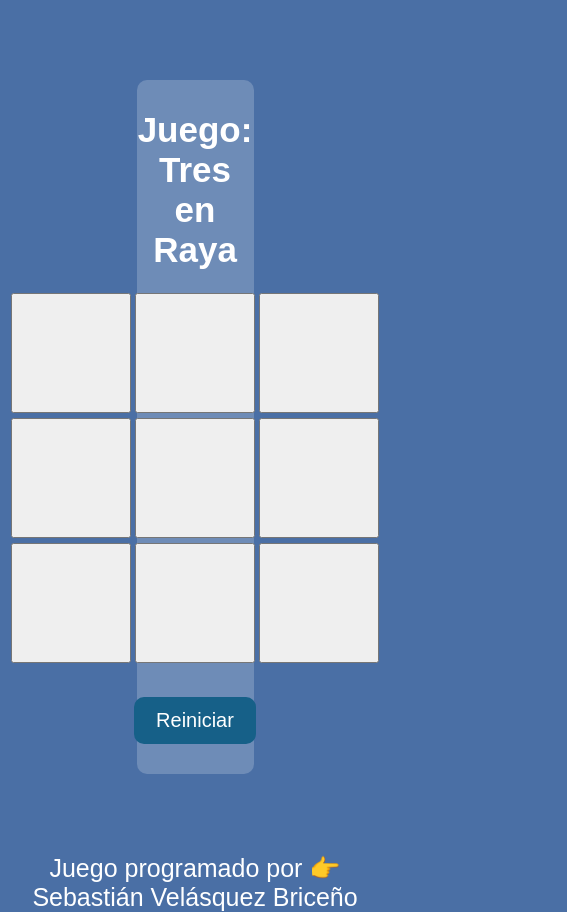
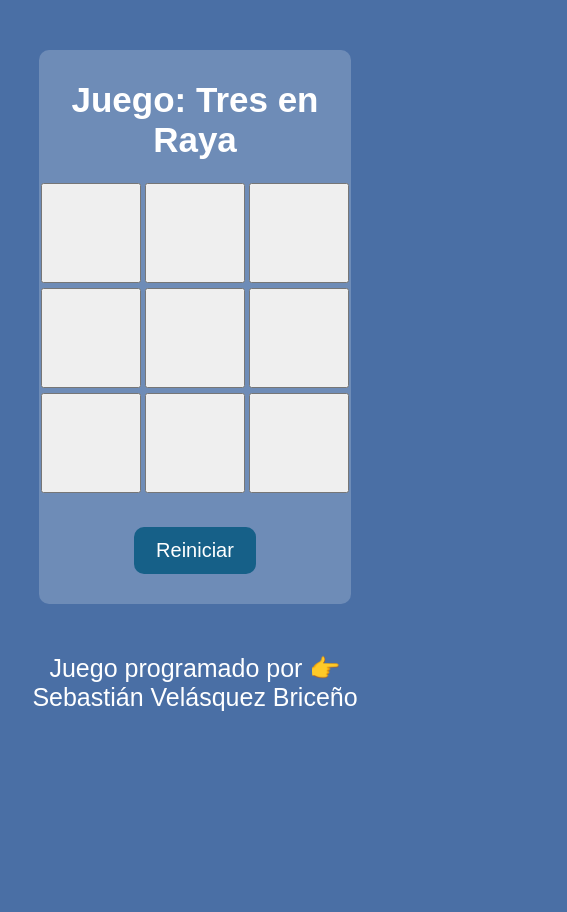
Before and after one commit to sebastian-VB/Juego-TresEnRaya, a plain HTML site: page index.html in a window 390 px wide. Shown: the whole page, 567 px wide, since content can reach past the window. After the commit the page ends 844 px from the top, so only its background shows below. Drawn offline with Linux system fonts and the light colour scheme.

Commit message:
style.css: se añadieron los media queries

```diff
--- a/styles/style.css
+++ b/styles/style.css
@@ -66,6 +66,7 @@ body{
     border: 2px solid #fff;
 }
 
+
 .line{
     background-color: #DBE9EE;
     position: absolute;
@@ -132,3 +133,288 @@ footer a{
 }
 
 footer a:hover{ color: rgb(204, 204, 204);}
+
+@media (max-width: 2134px){
+
+    /*? Para las lineas horizontales*/
+    .w1, .w2, .w3{ width: 350px; }
+
+    .w1{ top: 150px; left: 150px;}
+
+    .w2{ top: 277px; left: 150px;}
+
+    .w3{ top: 403px; left: 150px;}
+
+    /*? Para las lineas verticales*/
+    .w4, .w5, .w6{ height: 350px; }
+
+    .w4{ top: 105px; left: 190px; }
+
+    .w5{ top: 105px; left: 310px; }
+
+    .w6{ top: 105px; left: 435px; }
+
+    /*? Para las lineas cruzadas*/
+    .w7, .w8{  height: 470px; }
+
+    .w7{ top: 50px; left: 318px;}
+
+    .w8{ top: 40px;  left: 318px;}
+}
+
+@media (max-width: 1707px){
+
+    /*? Para las lineas horizontales*/
+
+    .w1{ left: 80px;}
+
+    .w2{ left: 80px;}
+
+    .w3{ left: 80px;}
+
+    /*? Para las lineas verticales*/
+
+    .w4{ left: 125px; }
+
+    .w5{ left: 250px; }
+
+    .w6{ left: 375px; }
+
+    /*? Para las lineas cruzadas*/
+
+    .w7{ left: 250px;}
+
+    .w8{  left: 250px;}
+}
+
+@media (max-width: 1550px){
+
+    /*? Para las lineas horizontales*/
+
+    .w1{ left: 50px;}
+
+    .w2{ left: 50px;}
+
+    .w3{ left: 50px;}
+
+    /*? Para las lineas verticales*/
+
+    .w4{ left: 100px; }
+
+    .w5{ left: 220px; }
+
+    .w6{ left: 335px; }
+
+    /*? Para las lineas cruzadas*/
+
+    .w7{ left: 218px;}
+
+    .w8{  left: 218px;}
+}
+
+@media (max-width: 1340px){
+
+    .section1{ width: 40%; margin: 50px auto;}
+
+    /*? Para las lineas horizontales*/
+
+    .w1{ left: 90px;}
+
+    .w2{ left: 90px;}
+
+    .w3{ left: 90px;}
+
+    /*? Para las lineas verticales*/
+
+    .w4{ left: 140px; }
+
+    .w5{ left: 260px; }
+
+    .w6{ left: 385px; }
+
+    /*? Para las lineas cruzadas*/
+
+    .w7{ left: 268px;}
+
+    .w8{  left: 268px;}
+}
+
+@media (max-width: 1200px){
+
+    /*? Para las lineas horizontales*/
+
+    .w1{ top: 150px; left: 65px;}
+
+    .w2{ top: 277px; left: 65px;}
+
+    .w3{ top: 403px; left: 65px;}
+
+    /*? Para las lineas verticales*/
+
+    .w4{ top: 105px; left: 110px; }
+
+    .w5{ top: 105px; left: 230px; }
+
+    .w6{ top: 105px; left: 345px; }
+
+    /*? Para las lineas cruzadas*/
+
+    .w7{ left: 218px;}
+
+    .w8{ left: 218px;}
+}
+
+@media (max-width: 1120px){
+
+}
+
+@media (max-width: 1005px){
+
+    .section1{ width: 45%; }
+
+    /*? Para las lineas horizontales*/
+
+    .w1{ left: 50px;}
+
+    .w2{ left: 50px;}
+
+    .w3{ left: 50px;}
+
+    /*? Para las lineas verticales*/
+
+    .w4{ left: 98px; }
+
+    .w5{ left: 220px; }
+
+    .w6{ left: 345px; }
+
+    /*? Para las lineas cruzadas*/
+
+    .w7{ left: 225px;}
+
+    .w8{ left: 225px;}
+}
+
+@media (max-width: 891px){
+
+    .section1{ width: 50%; }
+
+    /*? Para las lineas verticales*/
+
+    .w4{ left: 95px; }
+
+    .w5{ left: 218px; }
+
+    .w6{ left: 340px; }
+
+}
+
+@media (max-width: 798px){
+
+    /*? Para las lineas horizontales*/
+
+    .w1{ top: 190px; left: 30px;}
+
+    .w2{ top: 320px; left: 30px;}
+
+    .w3{ top: 440px; left: 30px;}
+
+    /*? Para las lineas verticales*/
+
+    .w4{ top: 140px; left: 70px; }
+
+    .w5{ top: 140px; left: 190px; }
+
+    .w6{ top: 140px; left: 315px; }
+
+    /*? Para las lineas cruzadas*/
+
+    .w7{ top: 90px; left: 208px;}
+
+    .w8{ top: 80px;  left: 208px;}
+}
+
+@media (max-width: 768px){
+
+    .section1{ width: 70%; }
+
+    /*? Para las lineas horizontales*/
+
+    .w1{ top: 150px; left: 100px;}
+
+    .w2{ top: 277px; left: 100px;}
+
+    .w3{ top: 403px; left: 100px;}
+
+    /*? Para las lineas verticales*/
+
+    .w4{ top: 105px; left: 140px; }
+
+    .w5{ top: 105px; left: 265px; }
+
+    .w6{ top: 105px; left: 388px; }
+
+    /*? Para las lineas cruzadas*/
+
+    .w7{ top: 50px; left: 265px;}
+
+    .w8{ top: 40px;  left: 265px;}
+
+}
+
+@media (max-width: 670px){
+
+    /*? Para las lineas horizontales*/
+
+    .w1{ left: 60px;}
+
+    .w2{ left: 60px;}
+
+    .w3{ left: 60px;}
+
+    /*? Para las lineas verticales*/
+
+    .w4{ left: 110px; }
+
+    .w5{ left: 230px; }
+
+    .w6{ left: 345px; }
+
+    /*? Para las lineas cruzadas*/
+
+    .w7{ top: 50px; left: 218px;}
+
+    .w8{ top: 40px;  left: 218px;}
+}
+
+@media (max-width: 580px){
+
+    .section1{ width: 80%;  margin: 50px auto;}
+
+    .table__btn{ width: 100px; height: 100px; font-size: 50px;}
+
+    /*? Para las lineas horizontales*/
+    .w1, .w2, .w3{ width: 280px; }
+
+    .w1{ top: 140px; left: 90px;}
+
+    .w2{ top: 247px; left: 90px;}
+
+    .w3{ top: 350px; left: 90px;}
+
+    /*? Para las lineas verticales*/
+    .w4, .w5, .w6{ height: 280px; }
+
+    .w4{ left: 122px; }
+
+    .w5{ left: 225px; }
+
+    .w6{ left: 330px; }
+
+    /*? Para las lineas cruzadas*/
+    .w7, .w8{ height: 370px; }
+
+    .w7{ top: 65px; left: 225px;}
+
+    .w8{ top: 60px;  left: 225px;}
+}
```
